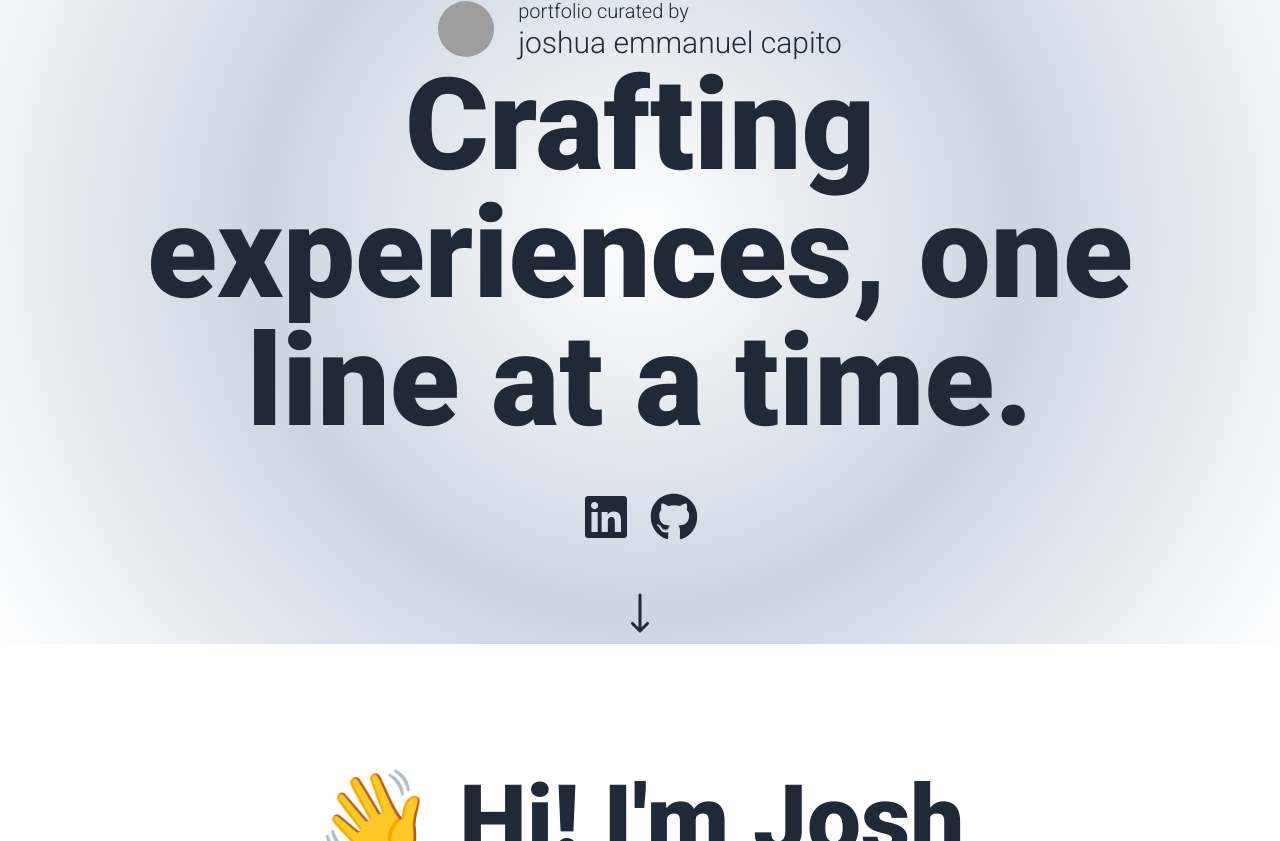
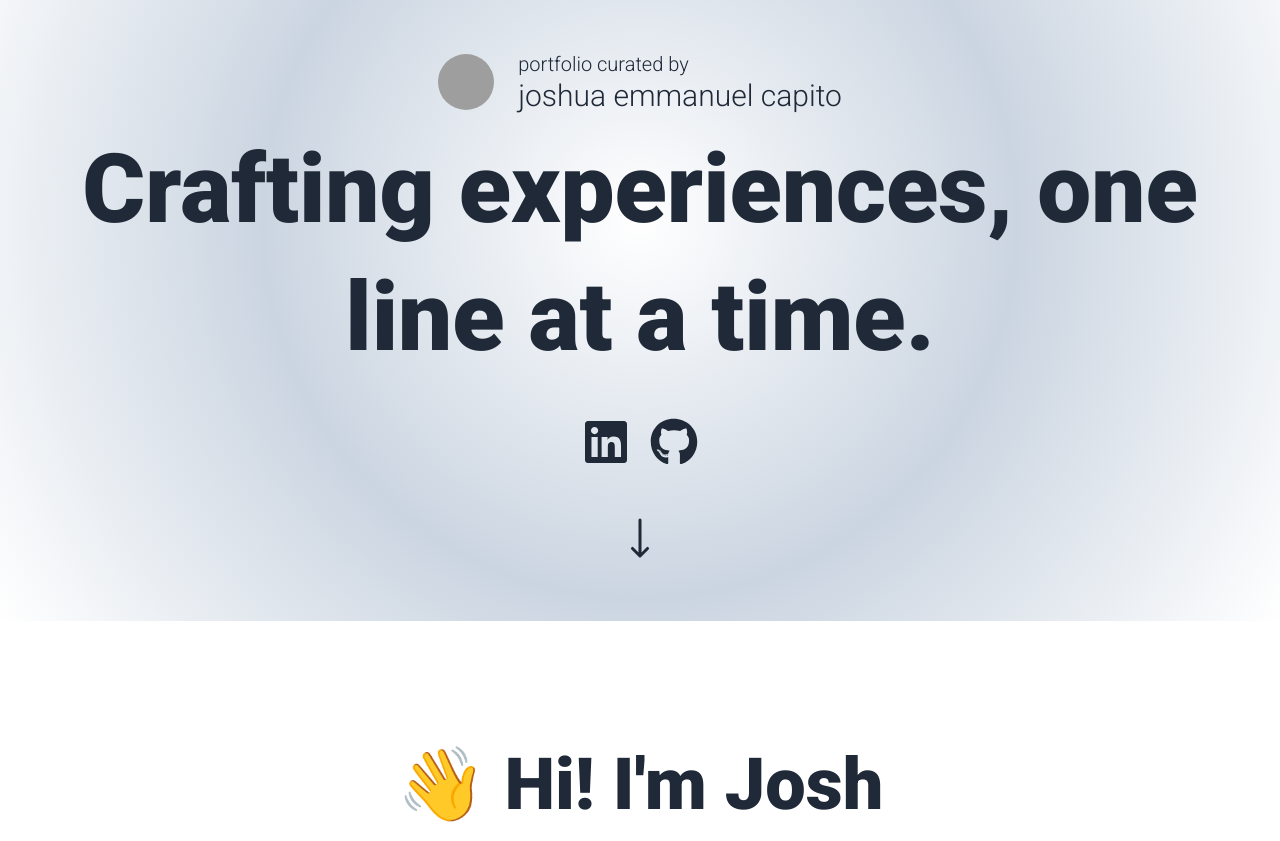
Before and after one commit to jemcap/joshcapito.dev, a React (Vite) app: page / in a window 1280 px wide. Shown: the part 179-1020 px from the top of the page. Built offline with nearby package versions, Linux system fonts and the light colour scheme; grey boxes are pictures that could not be loaded.

Commit message:
fix: smaller text size for introduction and about title

```diff
--- a/src/components/About.jsx
+++ b/src/components/About.jsx
@@ -51,7 +51,7 @@ const About = () => {
                 ease: "easeOut",
               }}
               viewport={{ once: true }}
-              className="text-5xl md:text-7xl lg:text-8xl font-extrabold text-center"
+              className="text-5xl md:text-6xl lg:text-7xl font-extrabold text-center"
             >
               👋 Hi! I'm Josh
             </motion.h1>
--- a/src/components/Introduction.jsx
+++ b/src/components/Introduction.jsx
@@ -61,7 +61,7 @@ const Introduction = () => {
                 duration: 0.5,
                 delay: i / 3,
               }}
-              className="font-extrabold max-md:text-4xl"
+              className="font-extrabold text-5xl md:text-7xl lg:text-8xl"
             >
               {el}{" "}
             </motion.span>
```
